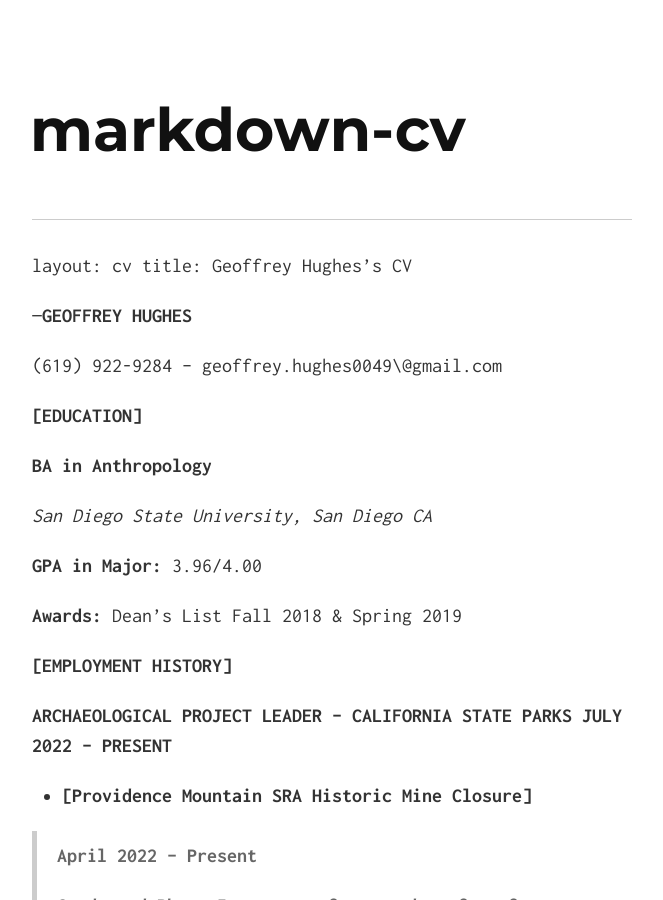
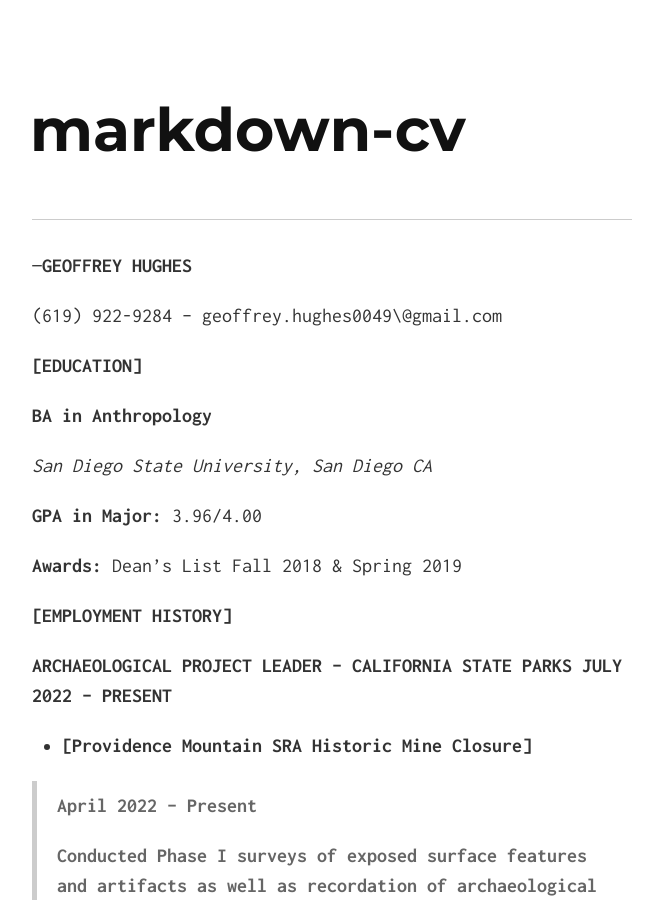
Before and after one commit to elipapa/markdown-cv, a Jekyll site: the page built from index.md, in a window 1280 px wide and 900 px high. Shown: the whole window, without its empty margins (308-971 px from the left). Built offline with Jekyll 4.4.1, drawn with Linux system fonts in a browser that asks for light colours; our own code applies the rules of GitHub Pages for plain Markdown files.

Commit message:
Update index.md

```diff
--- a/index.md
+++ b/index.md
@@ -1,7 +1,4 @@
 ---
-layout: cv
-title: Geoffrey Hughes's CV
-
 ---**GEOFFREY HUGHES**
 
 \(619\) 922-9284 -- geoffrey.hughes0049\@gmail.com
```
